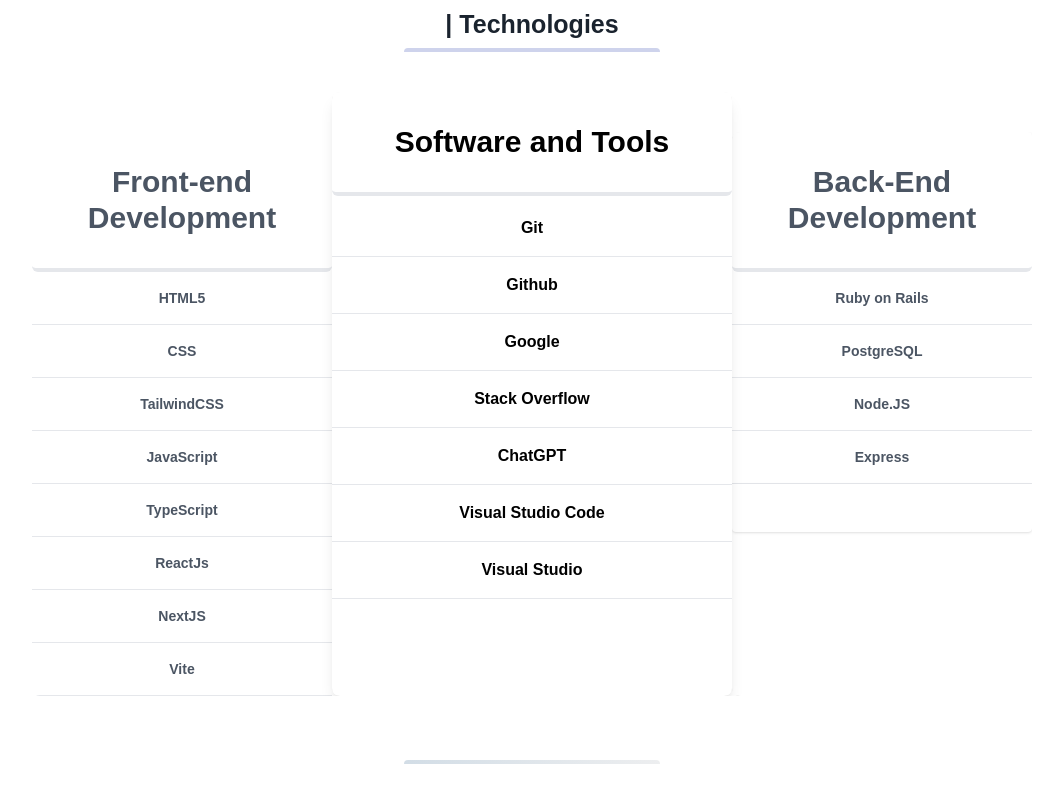
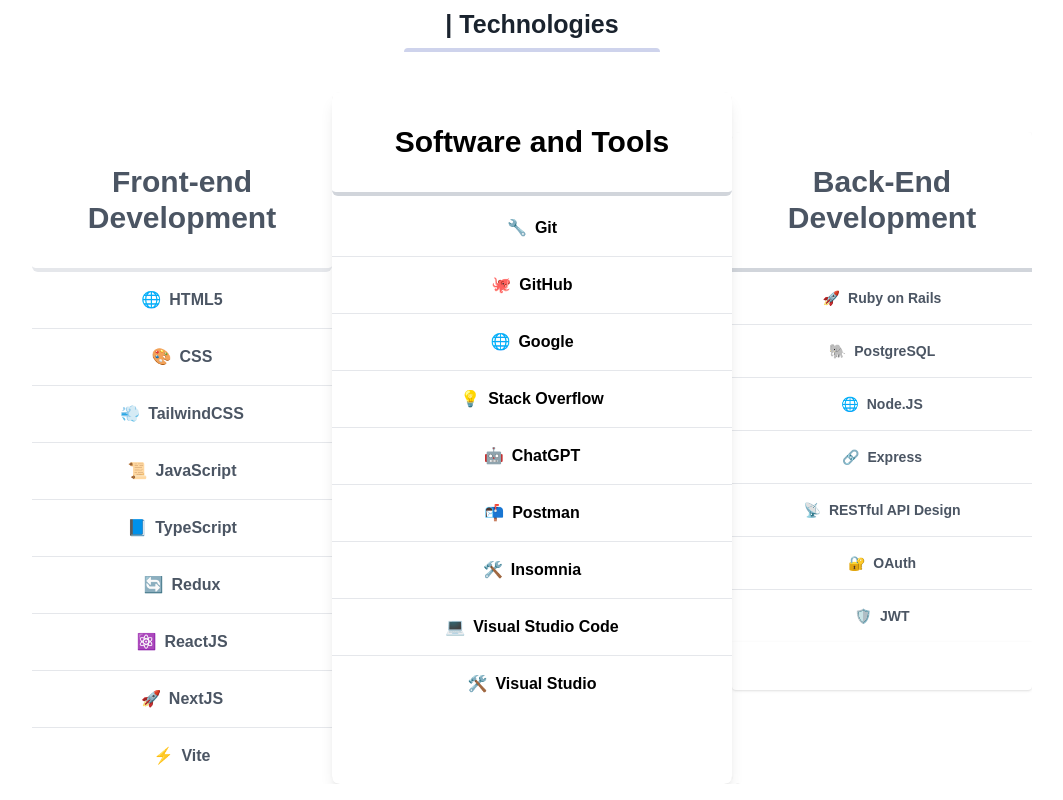
Before and after one commit to AMT98/PortfolioV3, a React (Vite) app: page / in a window 1280 px wide. Shown: the part 880-1680 px from the top of the page, without its empty margins (108-1171 px from the left). Built offline with nearby package versions, Linux system fonts and the light colour scheme.

Commit message:
Added emojis to the technologies

```diff
--- a/src/components/Technologies.tsx
+++ b/src/components/Technologies.tsx
@@ -33,15 +33,34 @@
               <div className="p-8 text-3xl font-bold text-center border-b-4  rounded-md">
                 Front-end Development{" "}
               </div>
-              <ul className="w-full text-center text-sm">
-                <li className="border-b py-4 font-bold">HTML5</li>
-                <li className="border-b py-4 font-bold">CSS</li>
-                <li className="border-b py-4 font-bold">TailwindCSS</li>
-                <li className="border-b py-4 font-bold">JavaScript</li>
-                <li className="border-b py-4 font-bold">TypeScript</li>
-                <li className="border-b py-4 font-bold">ReactJs</li>
-                <li className="border-b py-4 font-bold">NextJS</li>
-                <li className="border-b py-4 font-bold">Vite</li>
+              <ul className="w-full text-center text-base font-bold">
+                <li className="border-b py-4 flex hover:text-primaryColor items-center justify-center">
+                  <span className="mr-2">🌐</span> HTML5
+                </li>
+                <li className="border-b py-4 flex hover:text-primaryColor items-center justify-center">
+                  <span className="mr-2">🎨</span> CSS
+                </li>
+                <li className="border-b py-4 flex hover:text-primaryColor items-center justify-center">
+                  <span className="mr-2">💨</span> TailwindCSS
+                </li>
+                <li className="border-b py-4 flex hover:text-primaryColor items-center justify-center">
+                  <span className="mr-2">📜</span> JavaScript
+                </li>
+                <li className="border-b py-4 flex hover:text-primaryColor items-center justify-center">
+                  <span className="mr-2">📘</span> TypeScript
+                </li>
+                <li className="border-b py-4 hover:text-primaryColor flex items-center justify-center">
+                  <span className="mr-2">🔄</span> Redux
+                </li>
+                <li className="border-b py-4 flex hover:text-primaryColor items-center justify-center">
+                  <span className="mr-2">⚛️</span> ReactJS
+                </li>
+                <li className="border-b py-4 flex hover:text-primaryColor items-center justify-center">
+                  <span className="mr-2">🚀</span> NextJS
+                </li>
+                <li className="py-4 flex items-center justify-center hover:text-primaryColor">
+                  <span className="mr-2">⚡</span> Vite
+                </li>
               </ul>
             </motion.div>
           </div>
@@ -51,19 +70,39 @@
               variants={fadeIn("up", "tween", 0.2, 1)}
               className="flex-1 bg-white rounded-t rounded-b-none overflow-hidden shadow"
             >
-              <div className="w-full p-8 text-3xl font-bold text-center border-b-4 rounded-md">
+              <div className="w-full p-8 text-3xl font-bold text-center border-b-4 border-gray-300 rounded-md">
                 Software and Tools
               </div>
               <div className="h-1 w-full font-bold my-0 py-0 rounded-t"></div>
 
               <ul className="w-full text-center text-base font-bold">
-                <li className="border-b py-4 font-bold">Git</li>
-                <li className="border-b py-4 font-bold">Github</li>
-                <li className="border-b py-4 font-bold">Google</li>
-                <li className="border-b py-4 font-bold">Stack Overflow</li>
-                <li className="border-b py-4 font-bold">ChatGPT</li>
-                <li className="border-b py-4 font-bold">Visual Studio Code</li>
-                <li className="border-b py-4 font-bold">Visual Studio</li>
+                <li className="border-b py-4 hover:text-primaryColor flex items-center justify-center">
+                  <span className="mr-2">🔧</span> Git
+                </li>
+                <li className="border-b py-4 hover:text-primaryColor flex items-center justify-center">
+                  <span className="mr-2">🐙</span> GitHub
+                </li>
+                <li className="border-b py-4 hover:text-primaryColor flex items-center justify-center">
+                  <span className="mr-2">🌐</span> Google
+                </li>
+                <li className="border-b py-4 hover:text-primaryColor flex items-center justify-center">
+                  <span className="mr-2">💡</span> Stack Overflow
+                </li>
+                <li className="border-b py-4 hover:text-primaryColor flex items-center justify-center">
+                  <span className="mr-2">🤖</span> ChatGPT
+                </li>
+                <li className="border-b py-4 hover:text-primaryColor flex items-center justify-center">
+                  <span className="mr-2">📬</span> Postman
+                </li>
+                <li className="border-b py-4 hover:text-primaryColor flex items-center justify-center">
+                  <span className="mr-2">🛠️</span> Insomnia
+                </li>
+                <li className="border-b py-4 hover:text-primaryColor flex items-center justify-center">
+                  <span className="mr-2">💻</span> Visual Studio Code
+                </li>
+                <li className="py-4 flex hover:text-primaryColor items-center justify-center">
+                  <span className="mr-2">🛠️</span> Visual Studio
+                </li>
               </ul>
               <div className="flex items-center justify-center"></div>
             </motion.div>
@@ -74,14 +113,31 @@
               variants={fadeIn("left", "tween", 0.2, 1)}
               className="flex-1 bg-white text-gray-600 rounded-t rounded-b-none overflow-hidden shadow"
             >
-              <div className="p-8 text-3xl font-bold text-center border-b-4  rounded-md">
+              <div className="p-8 text-3xl font-bold text-center border-b-4 border-gray-300 rounded-t-md">
                 Back-End Development
               </div>
               <ul className="w-full text-center text-sm">
-                <li className="border-b py-4 font-bold">Ruby on Rails </li>
-                <li className="border-b py-4 font-bold">PostgreSQL</li>
-                <li className="border-b py-4 font-bold">Node.JS</li>
-                <li className="border-b py-4 font-bold">Express</li>
+                <li className="border-b py-4 font-bold hover:text-primaryColor flex items-center justify-center">
+                  <span className="mr-2">🚀</span> Ruby on Rails
+                </li>
+                <li className="border-b py-4 font-bold hover:text-primaryColor flex items-center justify-center">
+                  <span className="mr-2">🐘</span> PostgreSQL
+                </li>
+                <li className="border-b py-4 font-bold hover:text-primaryColor flex items-center justify-center">
+                  <span className="mr-2">🌐</span> Node.JS
+                </li>
+                <li className="border-b py-4 font-bold hover:text-primaryColor flex items-center justify-center">
+                  <span className="mr-2">🔗</span> Express
+                </li>
+                <li className="border-b py-4 font-bold hover:text-primaryColor flex items-center justify-center">
+                  <span className="mr-2">📡</span> RESTful API Design
+                </li>
+                <li className="border-b py-4 font-bold hover:text-primaryColor flex items-center justify-center">
+                  <span className="mr-2">🔐</span> OAuth
+                </li>
+                <li className="py-4 font-bold hover:text-primaryColor flex items-center justify-center">
+                  <span className="mr-2">🛡️</span> JWT
+                </li>
               </ul>
               <div className="flex-none mt-auto bg-white rounded-b rounded-t-none overflow-hidden shadow p-6"></div>
             </motion.div>
```
